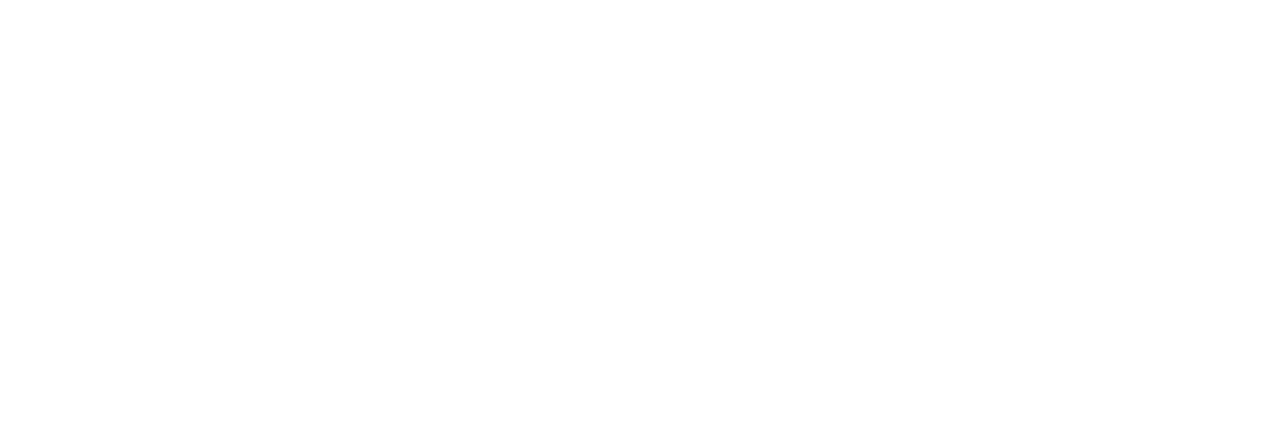
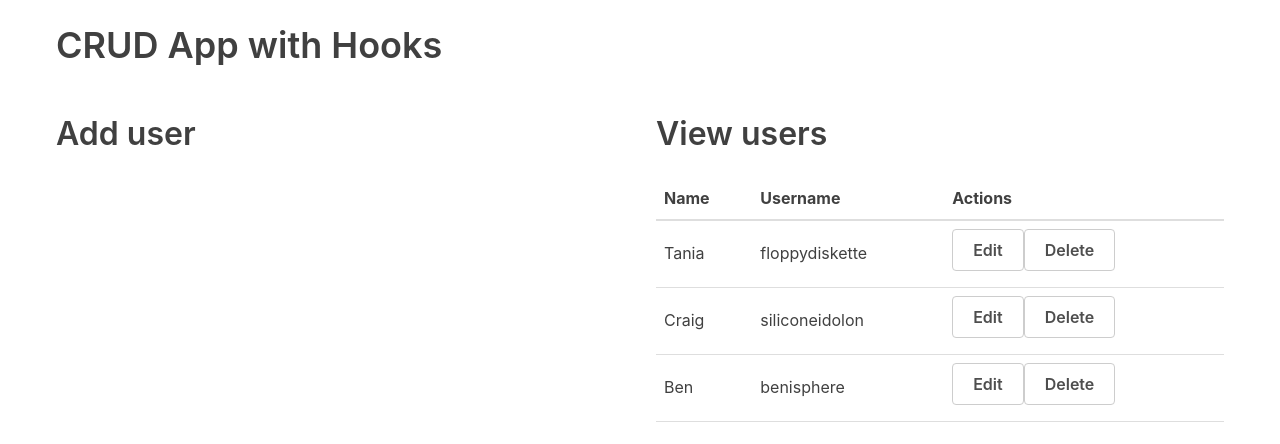
Before and after one commit to svntivgo/crud-react-user, a React (Create React App) app: page / in a window 1280 px wide. Shown: the top 444 px of the page. Built offline with nearby package versions, Linux system fonts and the light colour scheme.

Commit message:
se crea UserTable usersData

```diff
--- a/src/App.js
+++ b/src/App.js
@@ -1,9 +1,28 @@
-import React from 'react';
+import React, { useState } from 'react';
+import UserTable from './components/UserTable';
+import { v4 as uuidv4 } from 'uuid';
+
+const usersData = [
+{ id: uuidv4(), name: 'Tania', username: 'floppydiskette' },
+{ id: uuidv4(), name: 'Craig', username: 'siliconeidolon' },
+{ id: uuidv4(), name: 'Ben', username: 'benisphere' },
+]
 
 function App() {
-  return (
-    <div></div>
-  );
+    return (
+        <div className="container">
+            <h1>CRUD App with Hooks</h1>
+            <div className="flex-row">
+                <div className="flex-large">
+                <h2>Add user</h2>
+                </div>
+                <div className="flex-large">
+                <h2>View users</h2>
+                <UserTable users={usersData}/>
+                </div>
+            </div>
+        </div>
+    );
 }
 
 export default App;
--- /dev/null
+++ b/src/components/UserTable.jsx
@@ -0,0 +1,36 @@
+import React from "react";
+
+const UserTable = (props) => {
+console.log(props.users);
+return (
+<table>
+    <thead>
+        <tr>
+            <th>Name</th>
+            <th>Username</th>
+            <th>Actions</th>
+        </tr>
+    </thead>
+    <tbody>
+        {props.users.length > 0 ? (
+        props.users.map((user) => (
+        <tr key={user.id}>
+            <td>{user.name}</td>
+            <td>{user.username}</td>
+            <td>
+                <button className="button muted-button">Edit</button>
+                <button className="button muted-button">Delete</button>
+            </td>
+        </tr>
+        ))
+        ) : (
+        <tr>
+            <td colSpan={3}>No users</td>
+        </tr>
+        )}
+    </tbody>
+</table>
+);
+};
+
+export default UserTable;
```
